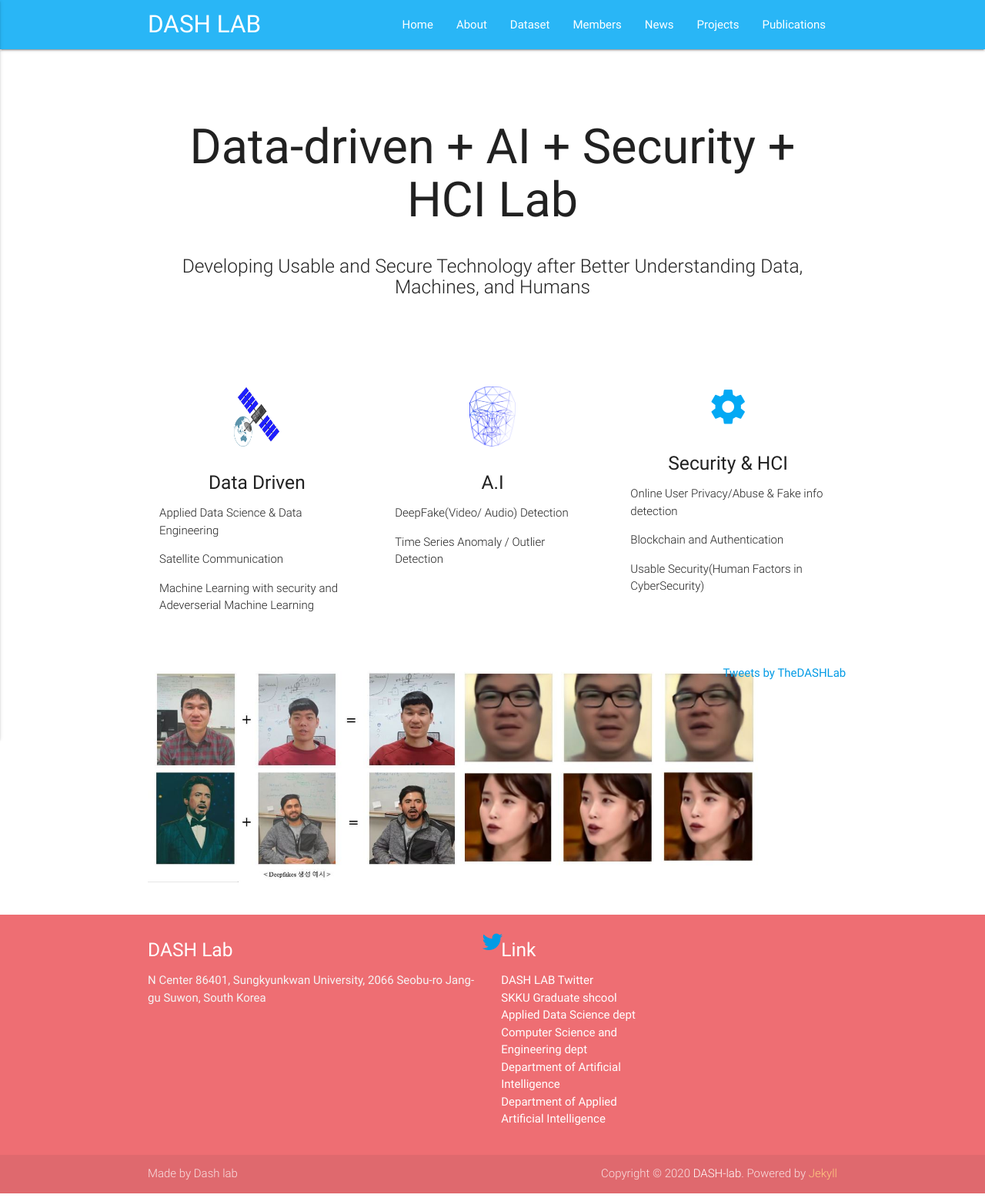
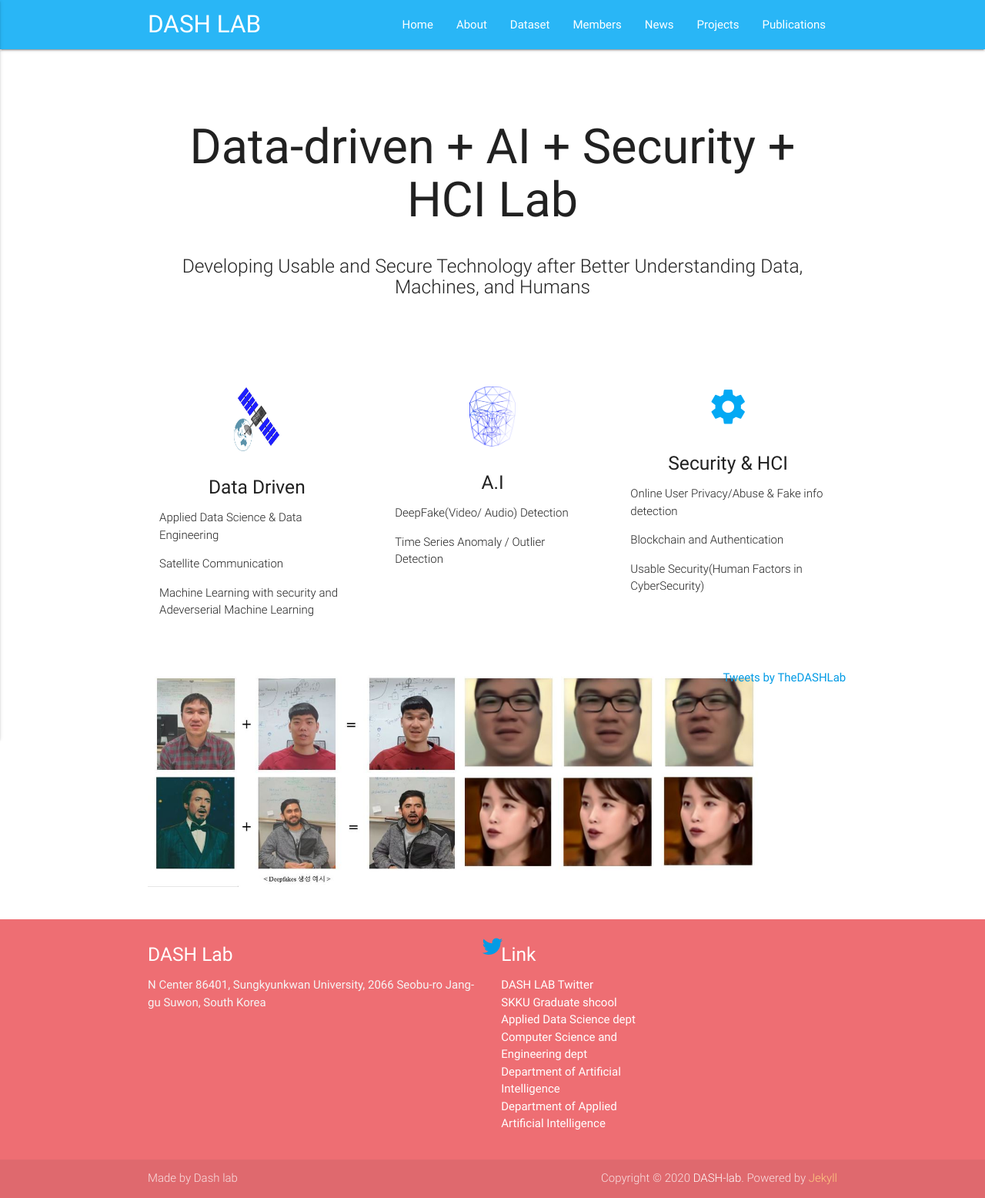
Before and after one commit to Yurim990507/DASH-Lab.github.io, a Jekyll site: the page built from index.md, in a window 1280 px wide. Shown: the whole page at 77% size. Built offline with Jekyll 4.4.1, drawn with Linux system fonts in a browser that asks for light colours; comment, search, counter and statistics services are not loaded.

Commit message:
Update home.html

```diff
--- a/_layouts/home.html
+++ b/_layouts/home.html
@@ -23,7 +23,7 @@ layout: default
       <div class="row">
         <div class="col s12 m4">
           <div class="icon-block">
-            <h2 class="center light-blue-text"><img width="60" height="78" src="../img/satellite_v1.png" alt="data" class="image"></h2>
+            <h2 class="center light-blue-text"><img width="60" height="84" src="../img/satellite_v1.png" alt="data" class="image"></h2>
             <h5 class="center">Data Driven</h5>
 
             <p class="light">Applied Data Science & Data Engineering</p>
```
